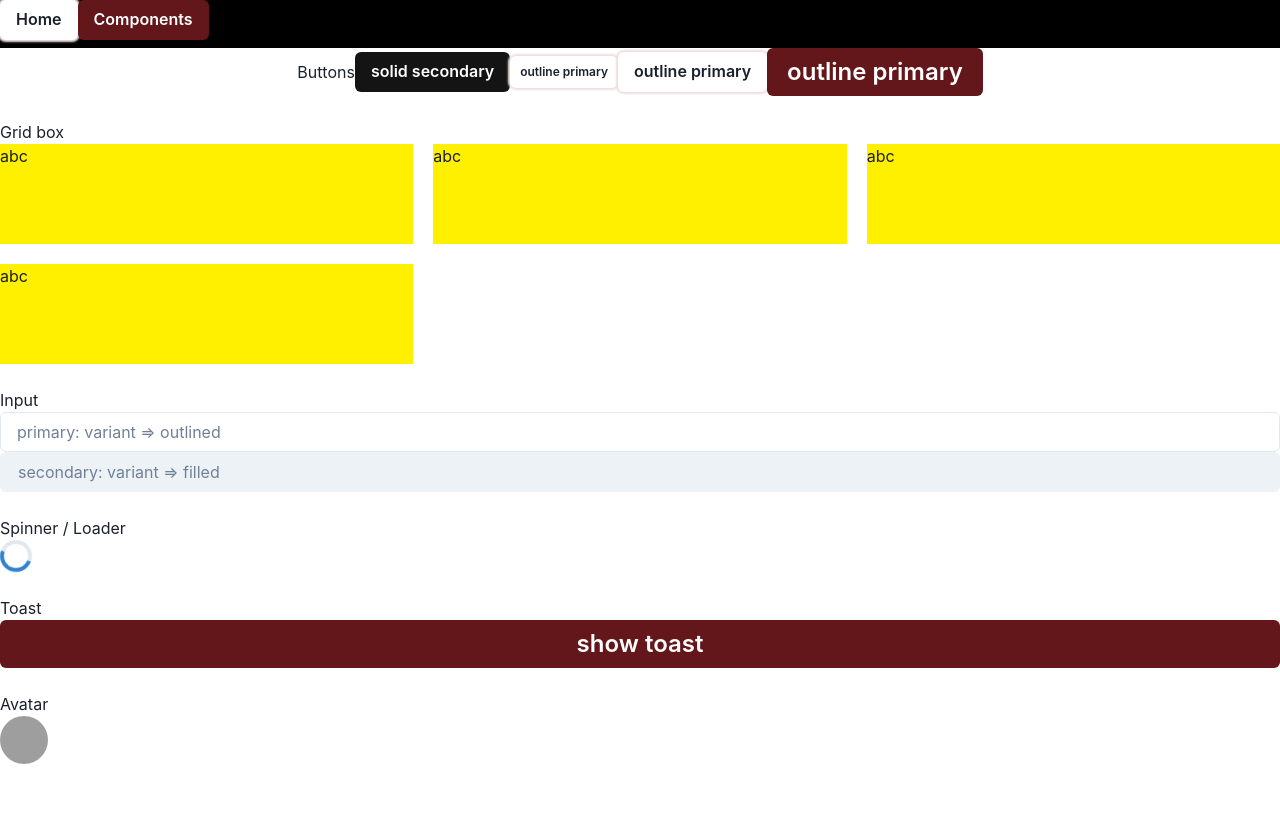
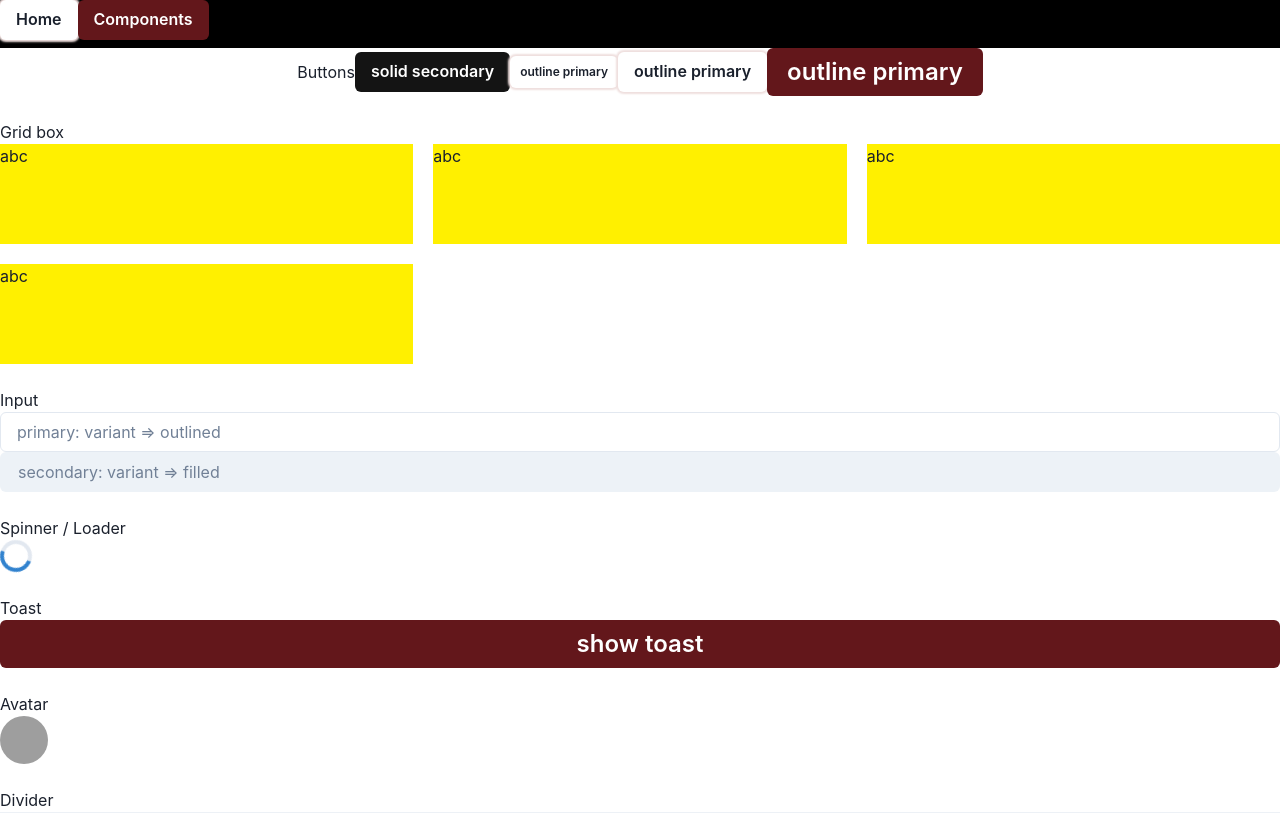
Before and after one commit to raghavluthra10/hotel-trip, a React (Create React App) app: page /components in a window 1280 px wide. Before the commit the page ends 800 px from the top, so only its background shows below. Built offline with nearby package versions, Linux system fonts and the light colour scheme; grey boxes are pictures that could not be loaded.

Commit message:
added Divider component

```diff
--- /dev/null
+++ b/src/components/Divider.jsx
@@ -0,0 +1,9 @@
+import { Divider as ChakraDivider } from "@chakra-ui/react";
+
+import React from "react";
+
+const Divider = () => {
+  return <ChakraDivider />;
+};
+
+export default Divider;
--- a/src/pages/Components.jsx
+++ b/src/pages/Components.jsx
@@ -9,6 +9,7 @@ import Input from "../components/Input";
 import Spinner from "../components/Spinner";
 import { useToast } from "@chakra-ui/react";
 import Avatar from "../components/Avatar";
+import Divider from "../components/Divider";
 
 const Components = () => {
   const toast = useToast();
@@ -92,6 +93,11 @@ const Components = () => {
         <br />
         <h3>Avatar</h3>
         <Avatar name="raghv" src="https://bit.ly/dan-abramov" />
+
+        <br />
+        <h3>Divider</h3>
+        <Divider />
+        <br />
       </Flex>
     </React.Fragment>
   );
```
